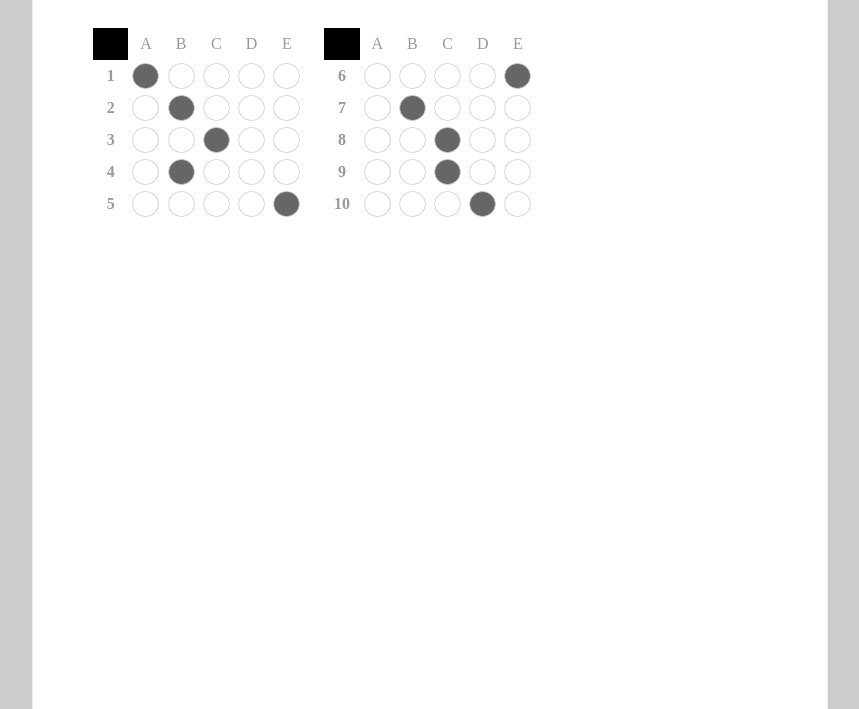
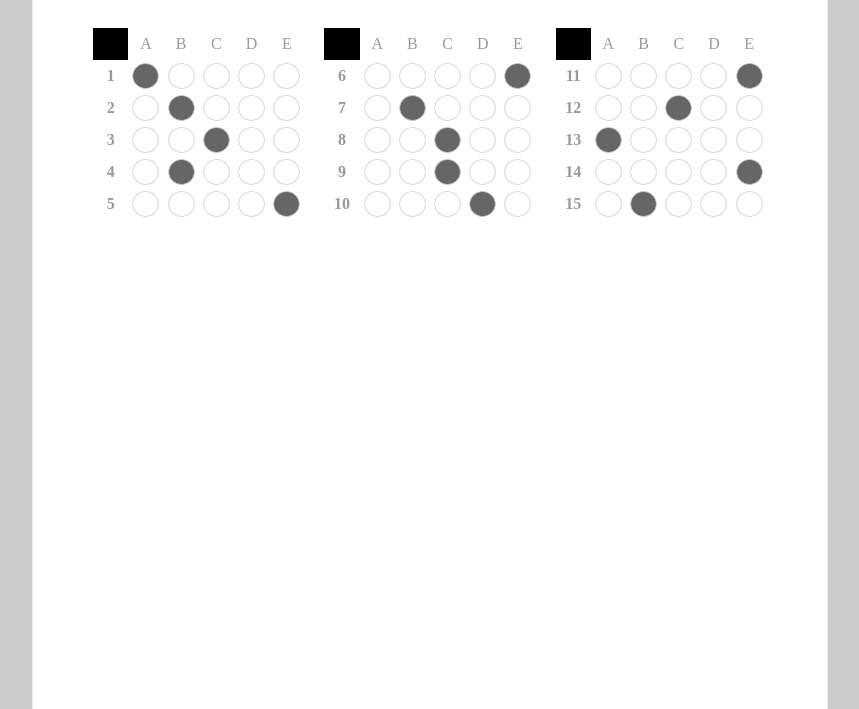
Before and after one commit to littleboycoding/kilogram-exam-web, a website: page scanner/sheet.html in a window 1280 px wide. Shown: the part 91-800 px from the top of the page, without its empty margins (210-1069 px from the left). Drawn offline with Linux system fonts and the light colour scheme.

Commit message:
Added exam_4.png, Improved syntax

```diff
--- a/scanner/sheet.html
+++ b/scanner/sheet.html
@@ -136,6 +136,49 @@
 						<td><div class="answer"></div></td>
 					</tr>
 				</table>
+				<table>
+					<tr class="tr_header"><th></th><td>A</td><td>B</td><td>C</td><td>D</td><td>E</td></tr>
+					<tr class="tr_answer">
+						<th>11</th>
+						<td><div class="answer"></div></td>
+						<td><div class="answer"></div></td>
+						<td><div class="answer"></div></td>
+						<td><div class="answer"></div></td>
+						<td><div class="answer checked"></div></td>
+					</tr>
+					<tr class="tr_answer">
+						<th>12</th>
+						<td><div class="answer"></div></td>
+						<td><div class="answer"></div></td>
+						<td><div class="answer checked"></div></td>
+						<td><div class="answer"></div></td>
+						<td><div class="answer"></div></td>
+					</tr>
+					<tr class="tr_answer">
+						<th>13</th>
+						<td><div class="answer checked"></div></td>
+						<td><div class="answer"></div></td>
+						<td><div class="answer"></div></td>
+						<td><div class="answer"></div></td>
+						<td><div class="answer"></div></td>
+					</tr>
+					<tr class="tr_answer">
+						<th>14</th>
+						<td><div class="answer"></div></td>
+						<td><div class="answer"></div></td>
+						<td><div class="answer"></div></td>
+						<td><div class="answer"></div></td>
+						<td><div class="answer checked"></div></td>
+					</tr>
+					<tr class="tr_answer">
+						<th>15</th>
+						<td><div class="answer"></div></td>
+						<td><div class="answer checked"></div></td>
+						<td><div class="answer"></div></td>
+						<td><div class="answer"></div></td>
+						<td><div class="answer"></div></td>
+					</tr>
+				</table>
 			</div>
 		</div>
 	</body>
```
Also changed, not shown: scanner/index.html (+1 -1 lines), scanner/tracking-js-kilogram-script.js (+14 -10 lines).
